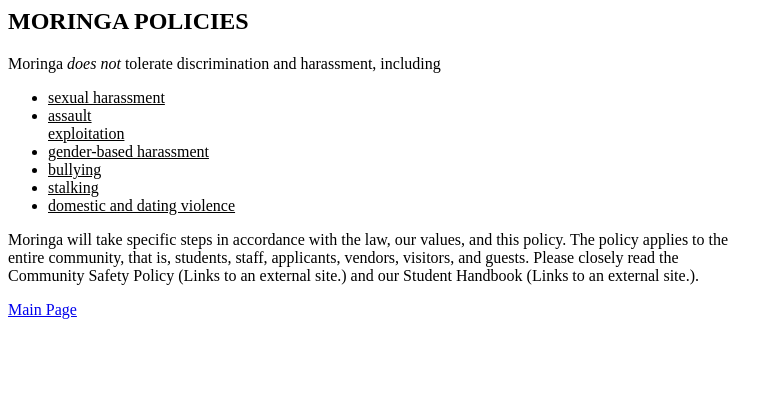
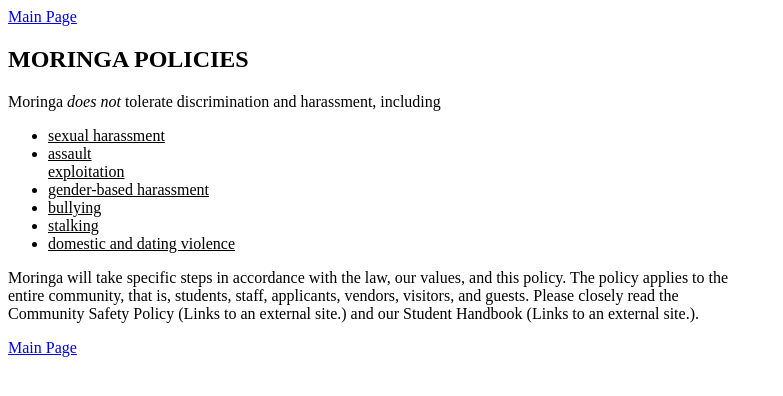
Before and after one commit to ADNAN-VICTOR/Intro-to-html, a plain HTML site: page FT09/policies.html in a window 1280 px wide. Shown: the whole page, without its empty margins (0-783 px from the left). Drawn offline with Linux system fonts and the light colour scheme.

Commit message:
initial commit

```diff
--- a/FT09/policies.html
+++ b/FT09/policies.html
@@ -1,7 +1,7 @@
 <section>
     <html>
     <head>
-    <h2>MORINGA POLICIES</h2>
+    <a href="index.html">Main Page</a><h2>MORINGA POLICIES</h2>
     <link rel="stylesheet" href="css/style.css"/>
     </head>
     <p>Moringa <em>does not</em> tolerate discrimination and harassment, including
```
